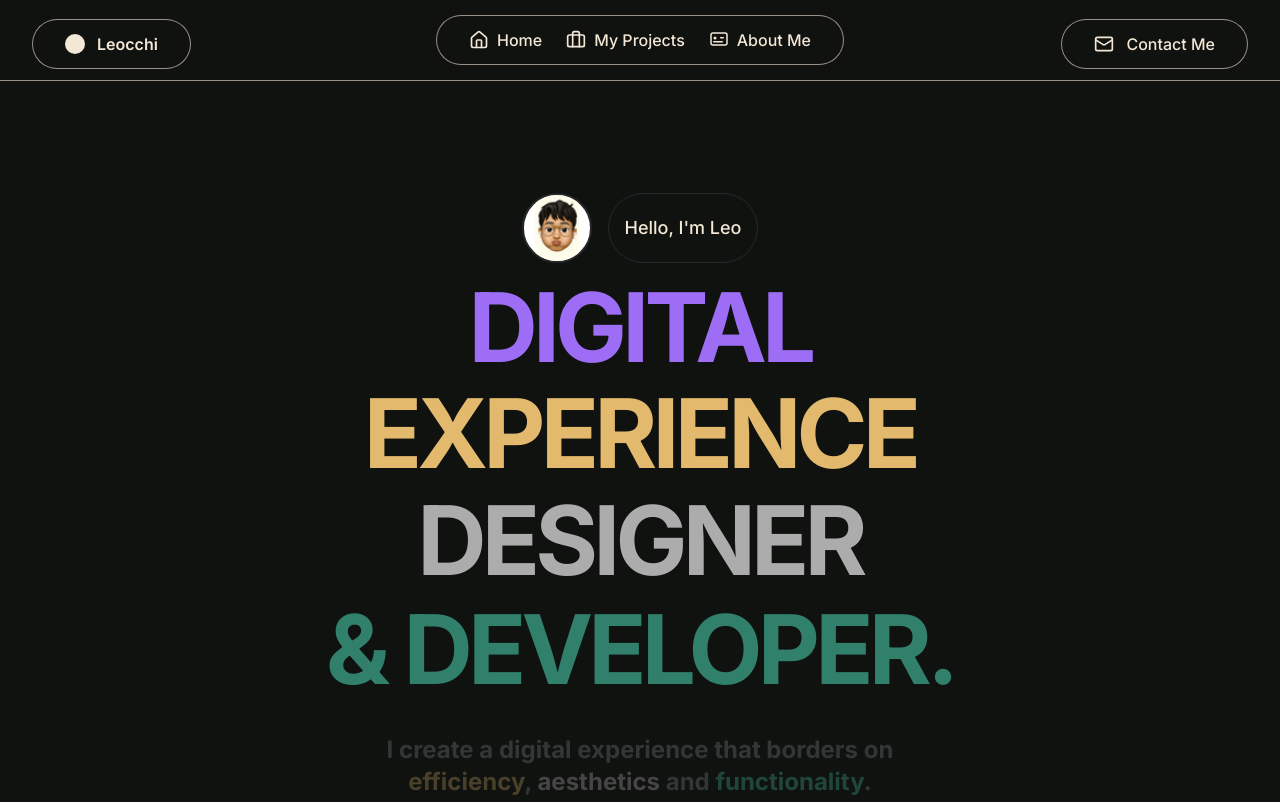
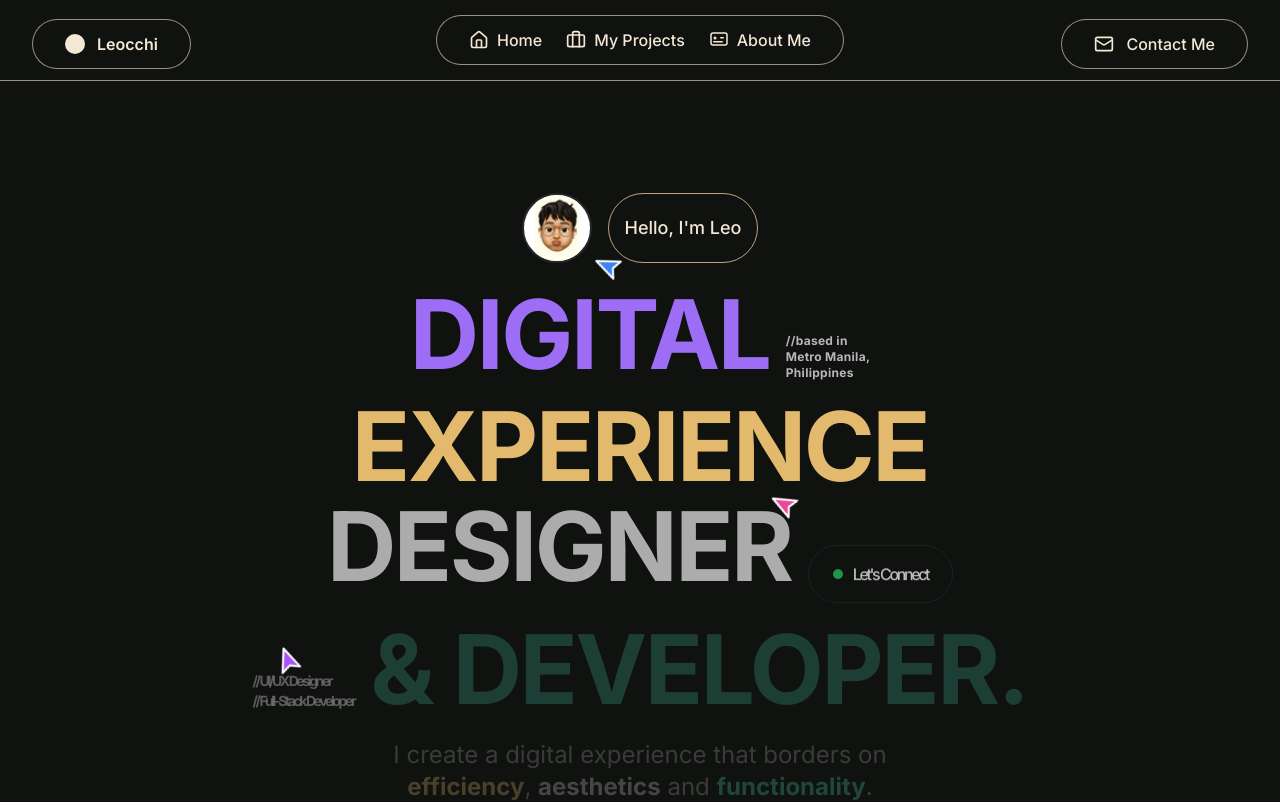
Before and after one commit to Leocch1/my-portfolio, a Next.js app: page / in a window 1280 px wide. Shown: the top 802 px of the page. Built offline with nearby package versions, Linux system fonts and the light colour scheme.

Commit message:
final hero section

```diff
--- a/components/sections/hero.tsx
+++ b/components/sections/hero.tsx
@@ -1,16 +1,113 @@
-import { Avatar, AvatarFallback, AvatarImage } from '@/components/ui/avatar';
-import { MotionDiv } from '@/components/motion';
+"use client";
+
+import { Avatar, AvatarFallback, AvatarImage } from "@/components/ui/avatar";
+import { MotionDiv, MotionButton } from "@/components/motion";
+import Link from "next/link";
+import { useState, type MouseEvent } from 'react';
+
+const FilledCursor = ({ className, color }: { className?: string, color: string }) => (
+    <svg
+        xmlns="http://www.w3.org/2000/svg"
+        viewBox="0 0 24 24"
+        fill={color}
+        stroke="white"
+        strokeWidth="1.5"
+        strokeLinecap="round"
+        strokeLinejoin="round"
+        className={className}
+    >
+        <path d="M3 3l7.07 16.97 2.51-7.39 7.39-2.51L3 3z"></path>
+    </svg>
+);
+
 
 export default function HeroSection() {
+    const [position, setPosition] = useState({ x: 0, y: 0 });
+
+    const handleMouseMove = (e: MouseEvent<HTMLButtonElement>) => {
+        const rect = e.currentTarget.getBoundingClientRect();
+        const x = e.clientX - rect.left - rect.width / 2;
+        const y = e.clientY - rect.top - rect.height / 2;
+        setPosition({ x: x * 0.2, y: y * 0.2 });
+    };
+
+    const handleMouseLeave = () => {
+        setPosition({ x: 0, y: 0 });
+    };
+
   return (
-    <section className="flex flex-grow items-center justify-center bg-[#101210] text-[#f3e7d5] p-4 pb-24 overflow-hidden">
+    <section className="flex flex-grow items-center justify-center bg-[#101210] text-[#f3e7d5] p-4 pb-6 overflow-hidden">
       <div className="w-full max-w-6xl mx-auto">
-        <div className="relative text-center pt-24">
+        <div className="relative text-center pt-24 min-h-[80vh]">
+          {/* Cursors */}
+          <MotionDiv
+            className="absolute z-30 h-6 w-6 md:h-8 md:w-8"
+            style={{
+              top: '20%',
+              left: '48%'
+            }}
+            animate={{
+              x: [-25, 25, -25],
+              y: [20, -20, 20],
+              rotate: [-25, 25, -25],
+            }}
+            transition={{
+              duration: 8,
+              ease: 'easeInOut',
+              repeat: Infinity,
+              repeatType: 'mirror',
+            }}
+          >
+            <FilledCursor className="h-full w-full" color="#3b82f6" />
+          </MotionDiv>
+
+          <MotionDiv
+            className="absolute z-30 h-8 w-8 hidden md:block"
+            style={{
+              top: '60%',
+              right: '38%'
+            }}
+            animate={{
+              x: [30, -30, 30],
+              y: [-25, 25, -25],
+              rotate: [-20, 20, -20],
+            }}
+            transition={{
+              duration: 8.5,
+              ease: 'easeInOut',
+              repeat: Infinity,
+              repeatType: 'mirror',
+            }}
+          >
+            <FilledCursor className="h-full w-full" color="#ec4899" />
+          </MotionDiv>
+
+          <MotionDiv
+            className="absolute z-30 h-8 w-8 hidden md:block"
+            style={{
+              bottom: '18%',
+              left: '20%'
+            }}
+            animate={{
+              x: [-25, 25, -25],
+              y: [20, -20, 20],
+              rotate: [30, -30, 30],
+            }}
+            transition={{
+              duration: 7.5,
+              ease: 'easeInOut',
+              repeat: Infinity,
+              repeatType: 'mirror',
+            }}
+          >
+            <FilledCursor className="h-full w-full" color="#a855f7" />
+          </MotionDiv>
+
           <MotionDiv
             initial={{ opacity: 0, y: -20 }}
             animate={{ opacity: 1, y: 0 }}
             transition={{ duration: 0.5, delay: 0.2 }}
-            className="flex items-center gap-4 justify-center mb-4 z-10"
+            className="relative flex items-center gap-4 justify-center mb-4 z-10"
           >
             <Avatar className="h-[70px] w-[70px] border-2 border-border overflow-hidden bg-white">
               <AvatarImage
@@ -20,20 +117,61 @@ export default function HeroSection() {
               />
               <AvatarFallback>L</AvatarFallback>
             </Avatar>
-            <div className="h-[70px] flex items-center border border-border rounded-full px-4 whitespace-nowrap bg-[#101210] text-lg font-medium text-[#f3e7d5]">
+            <div className="h-[70px] flex items-center border border-[#bfa27a] rounded-full px-4 whitespace-nowrap bg-[#101210] text-lg font-medium text-[#f3e7d5]">
               Hello, I'm Leo
             </div>
           </MotionDiv>
 
-          <h1 className="font-extrabold tracking-tighter text-5xl sm:text-6xl md:text-8xl space-y-1 md:space-y-2">
+          <div className="relative w-full">
+            <h1 className="font-extrabold tracking-tight text-5xl sm:text-6xl md:text-8xl leading-tight md:leading-[1.15] z-10">
+
+              {/* Mobile-only Comments Wrapper */}
+              <div className="flex md:hidden justify-center items-center gap-2">
+                <MotionDiv
+                  initial={{ opacity: 0, x: -10 }}
+                  animate={{ opacity: 1, x: 0 }}
+                  transition={{ duration: 0.5, delay: 0.6 }}
+                  className="text-[10px] text-white/70 text-left "
+                >
+                  // UI/UX Designer <br /> Full-Stack Developer
+                </MotionDiv>
                 <MotionDiv
                   initial={{ opacity: 0, y: 20 }}
                   animate={{ opacity: 1, y: 0 }}
                   transition={{ duration: 0.5, delay: 0.3 }}
-              className="relative"
+                >
+                  <span className="text-primary text-5xl sm:text-6xl">DIGITAL</span>
+                </MotionDiv>
+                <MotionDiv
+                  initial={{ opacity: 0, x: 10 }}
+                  animate={{ opacity: 1, x: 0 }}
+                  transition={{ duration: 0.5, delay: 0.3 }}
+                  className="text-[10px] text-white/70 text-left tracking-wide leading-relaxed"
+                >
+                  //based in <br /> Metro Manila, <br /> Philippines
+                </MotionDiv>
+              </div>
+
+              {/* Desktop-only DIGITAL + comment */}
+              <div className="hidden md:flex justify-center items-end gap-4">
+                <MotionDiv
+                  initial={{ opacity: 0, y: 20 }}
+                  animate={{ opacity: 1, y: 0 }}
+                  transition={{ duration: 0.5, delay: 0.3 }}
                 >
                   <span className="text-primary">DIGITAL</span>
                 </MotionDiv>
+                <MotionDiv
+                  initial={{ opacity: 0, y: 20 }}
+                  animate={{ opacity: 1, y: 0 }}
+                  transition={{ duration: 0.5, delay: 0.3 }}
+                  className="text-[10px] sm:text-xs text-white/70 pb-2 text-left tracking-wide leading-relaxed"
+                >
+                  //based in <br /> Metro Manila, <br /> Philippines
+                </MotionDiv>
+              </div>
+
+              <div className="flex justify-center items-end gap-4">
                 <MotionDiv
                   initial={{ opacity: 0, y: 20 }}
                   animate={{ opacity: 1, y: 0 }}
@@ -41,33 +179,72 @@ export default function HeroSection() {
                 >
                   <span className="text-secondary">EXPERIENCE</span>
                 </MotionDiv>
+              </div>
+
+              <div className="flex justify-center items-center gap-4 -mt-4">
                 <MotionDiv
                   initial={{ opacity: 0, y: 20 }}
                   animate={{ opacity: 1, y: 0 }}
                   transition={{ duration: 0.5, delay: 0.5 }}
-              className="relative"
                 >
                   <span className="text-foreground/90">DESIGNER</span>
                 </MotionDiv>
                 <MotionDiv
                     initial={{ opacity: 0, y: 20 }}
                     animate={{ opacity: 1, y: 0 }}
-              transition={{ duration: 0.5, delay: 0.6 }}
-              className="relative"
+                    transition={{ duration: 0.5, delay: 0.5 }}
+                    className="flex-shrink-0 self-center"
+                >
+                    <Link href="/contact" passHref>
+                        <MotionButton
+                            className="btn-fill-animation rounded-full px-6 py-4 text-base font-medium inline-flex"
+                            onMouseMove={handleMouseMove}
+                            onMouseLeave={handleMouseLeave}
+                            animate={{ x: position.x, y: position.y }}
+                            transition={{ type: 'spring', stiffness: 400, damping: 10, mass: 0.5 }}
+                        >
+                            <span className="btn-content flex items-center gap-2.5">
+                                <span className="relative flex h-2.5 w-2.5">
+                                    <span className="animate-ping absolute inline-flex h-full w-full rounded-full bg-green-400 opacity-75"></span>
+                                    <span className="relative inline-flex rounded-full h-2.5 w-2.5 bg-green-500"></span>
+                                </span>
+                                Let's Connect
+                            </span>
+                        </MotionButton>
+                    </Link>
+                </MotionDiv>
+              </div>
+
+              <div className="flex justify-center items-end gap-4">
+                <MotionDiv
+                  initial={{ opacity: 0, y: 20 }}
+                  animate={{ opacity: 1, y: 0 }}
+                  transition={{ duration: 0.6, delay: 0.6 }}
+                  className="text-xs sm:text-sm text-white/70 pb-2 text-left hidden md:block"
+                >
+                  // UI/UX Designer <br />
+                  // Full-Stack Developer
+                </MotionDiv>
+                <MotionDiv
+                  initial={{ opacity: 0, y: 20 }}
+                  animate={{ opacity: 1, y: 0 }}
+                  transition={{ duration: 0.6, delay: 0.7 }}
                 >
                   <span className="text-accent">& DEVELOPER.</span>
                 </MotionDiv>
+              </div>
             </h1>
+          </div>
 
           <MotionDiv
-            className="mt-4 md:mt-8 max-w-xl mx-auto text-xl md:text-2xl text-muted-foreground leading-relaxed font-bold"
+            className="mt-2 md:mt-4 max-w-xl mx-auto text-xl md:text-2xl text-white/70 leading-relaxed"
             initial={{ opacity: 0, y: 20 }}
             animate={{ opacity: 1, y: 0 }}
             transition={{ duration: 0.5, delay: 0.7 }}
           >
-            I create a digital experience that borders on{' '}
-            <span className="text-secondary font-bold">efficiency</span>,{' '}
-            <span className="text-foreground/90 font-bold">aesthetics</span> and{' '}
+            I create a digital experience that borders on{" "}
+            <span className="text-secondary font-bold">efficiency</span>,{" "}
+            <span className="text-foreground/90 font-bold">aesthetics</span> and{" "}
             <span className="text-accent font-bold">functionality</span>.
           </MotionDiv>
         </div>
```
Lines whose indentation alone changed are shown as unchanged.
